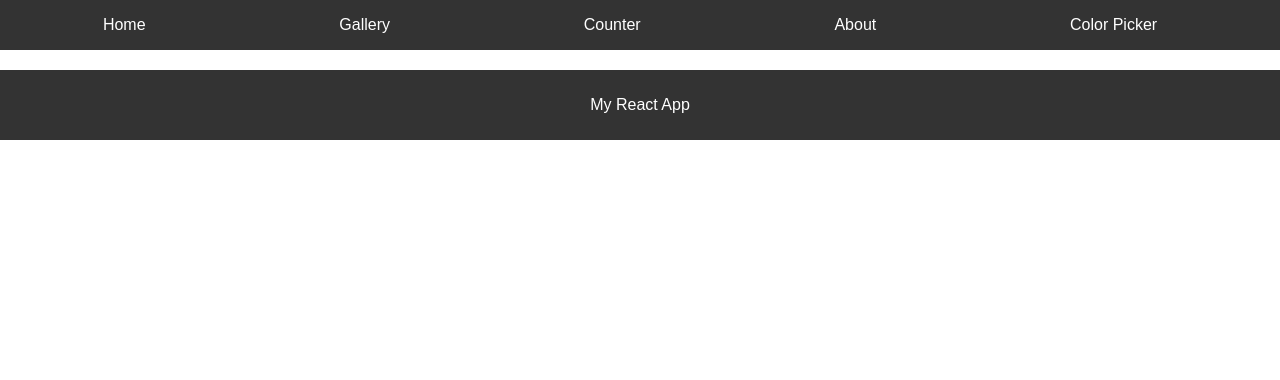
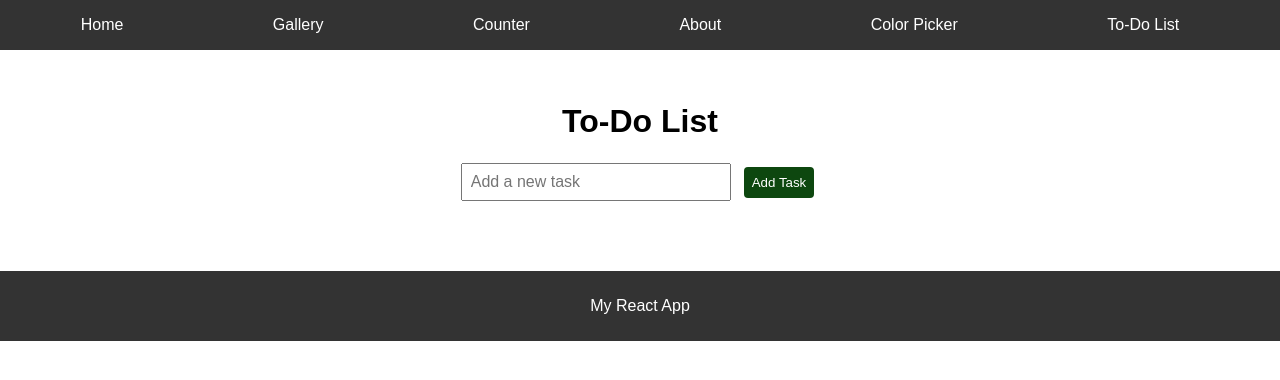
Before and after one commit to aycamervetohumcu/React-Assignment-1, a React (Vite) app in the folder my-react-app/: page /to-do in a window 1280 px wide. Shown: the top 380 px of the page. Built offline with nearby package versions, Linux system fonts and the light colour scheme.

Commit message:
app.jsx is updated, included new route, navbar is linkekd, todapage.css is created

```diff
--- a/my-react-app/src/App.jsx
+++ b/my-react-app/src/App.jsx
@@ -7,6 +7,7 @@ import About from './pages/About';
 import Gallery from './Components/Gallery';
 import ColorPickPage from './pages/ColorPickPage';
 import { ColorProvider } from './contexts/ColorContext';
+import ToDoPage from "./pages/ToDoPage";
 
 function App() {
   return (
@@ -19,6 +20,7 @@ function App() {
           <Route path="/counter" element={<CounterPage />} />
           <Route path="/about" element={<About />} />
           <Route path="/color-picker" element={<ColorPickPage />} />
+          <Route path="/to-do" element={<ToDoPage />} />
         </Routes>
         <Footer />
       </Router>
--- a/my-react-app/src/Components/Navbar.jsx
+++ b/my-react-app/src/Components/Navbar.jsx
@@ -13,6 +13,8 @@ function Navbar() {
         <li><Link to="/counter">Counter</Link></li>
         <li><Link to="/about">About</Link></li>
         <li><Link to="/color-picker">Color Picker</Link></li>
+        <li><Link to="/to-do">To-Do List</Link></li>
+
       </ul>
     </nav>
   );
--- /dev/null
+++ b/my-react-app/src/pages/ToDoPage.css
@@ -0,0 +1,55 @@
+.todo-page {
+    text-align: center;
+    padding: 2rem;
+    font-family: Arial, sans-serif;
+  }
+
+  .input-container {
+    margin-bottom: 1rem;
+  }
+
+  input {
+    padding: 0.5rem;
+    width: 250px;
+    font-size: 1rem;
+    margin-right: 0.5rem;
+  }
+
+  button {
+    padding: 0.5rem;
+    background-color: #0d470f;
+    color: white;
+    border: none;
+    border-radius: 4px;
+    cursor: pointer;
+  }
+
+  button:hover {
+    background-color: #45a049;
+  }
+
+  .task-list {
+    list-style: none;
+    padding: 0;
+    margin: 0 auto;
+    max-width: 400px;
+  }
+
+  .task-item {
+    background-color: #f9f9f9;
+    margin-bottom: 0.5rem;
+    padding: 0.5rem;
+    display: flex;
+    justify-content: space-between;
+    align-items: center;
+    border: 1px solid #ddd;
+    border-radius: 4px;
+  }
+
+  .task-actions button {
+    margin-left: 5px;
+  }
+
+  .task-actions button:hover {
+    background-color: #007bff;
+  }
--- a/my-react-app/src/pages/ToDoPage.jsx
+++ b/my-react-app/src/pages/ToDoPage.jsx
@@ -0,0 +1,63 @@
+import { useState } from "react";
+import "./ToDoPage.css";
+
+function ToDoPage() {
+  const [tasks, setTasks] = useState([]);
+  const [taskInput, setTaskInput] = useState("");
+
+  const addTask = () => {
+    if (taskInput.trim()) {
+      setTasks([...tasks, taskInput]);
+      setTaskInput("");
+    }
+  };
+
+  const removeTask = (index) => {
+    setTasks(tasks.filter((_, i) => i !== index));
+  };
+
+  function moveTaskUp(index) {
+        if (index > 0) {
+            const newTasks = [...tasks];
+            [newTasks[index - 1], newTasks[index]] = [newTasks[index], newTasks[index - 1]];
+            setTasks(newTasks);
+        }
+    }
+
+  const moveTaskDown = (index) => {
+    if (index < tasks.length - 1) {
+      const newTasks = [...tasks];
+      [newTasks[index + 1], newTasks[index]] = [newTasks[index], newTasks[index + 1]];
+      setTasks(newTasks);
+    }
+  };
+
+  return (
+    <div className="todo-page">
+      <h1>To-Do List</h1>
+      <div className="input-container">
+        <input
+          type="text"
+          placeholder="Add a new task"
+          value={taskInput}
+          onChange={(e) => setTaskInput(e.target.value)}
+        />
+        <button onClick={addTask}>Add Task</button>
+      </div>
+      <ul className="task-list">
+        {tasks.map((task, index) => (
+          <li key={index} className="task-item">
+            <span>{task}</span>
+            <div className="task-actions">
+              <button onClick={() => moveTaskUp(index)}>↑</button>
+              <button onClick={() => moveTaskDown(index)}>↓</button>
+              <button onClick={() => removeTask(index)}>Remove</button>
+            </div>
+          </li>
+        ))}
+      </ul>
+    </div>
+  );
+}
+
+export default ToDoPage;
```
